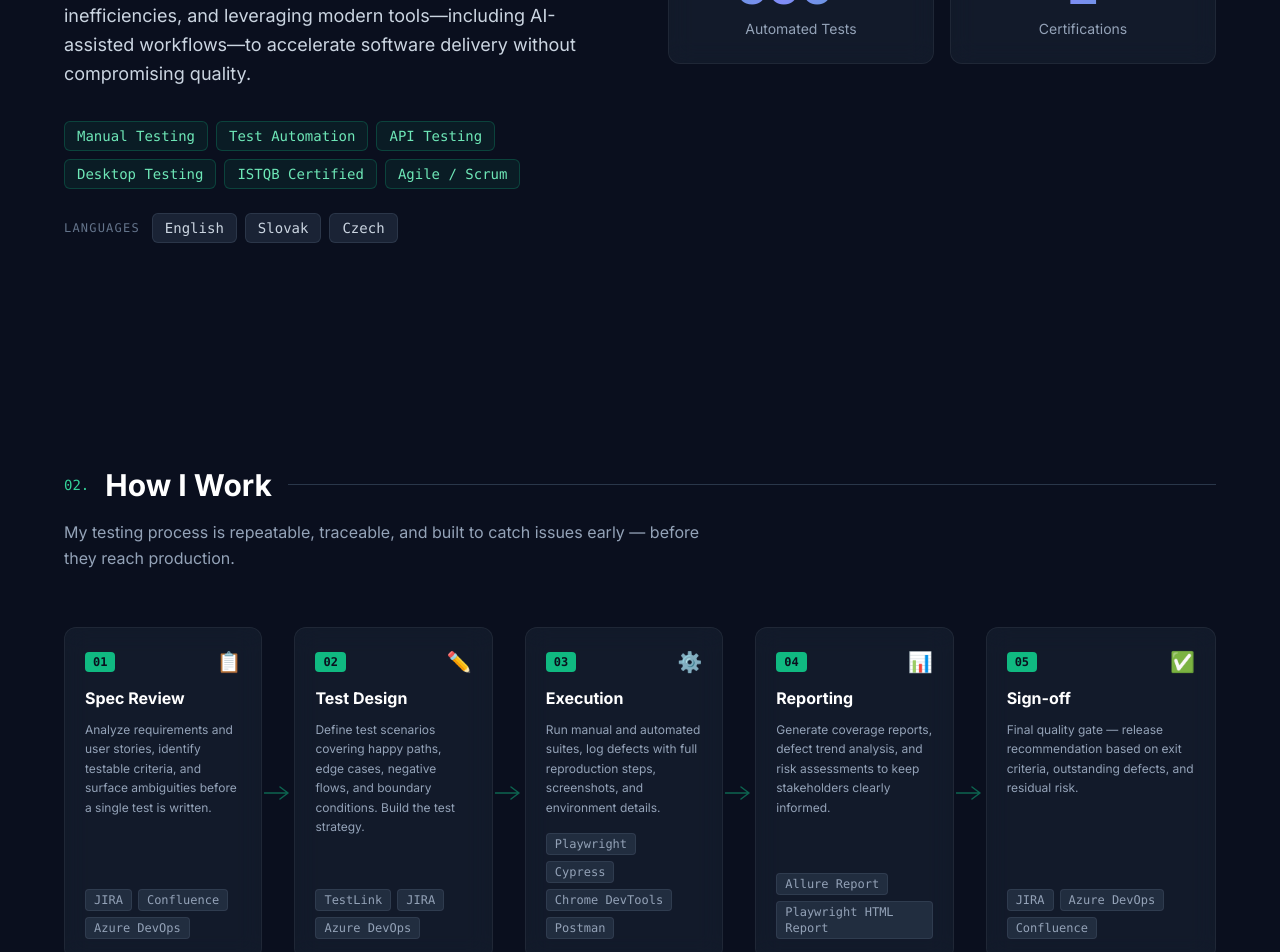
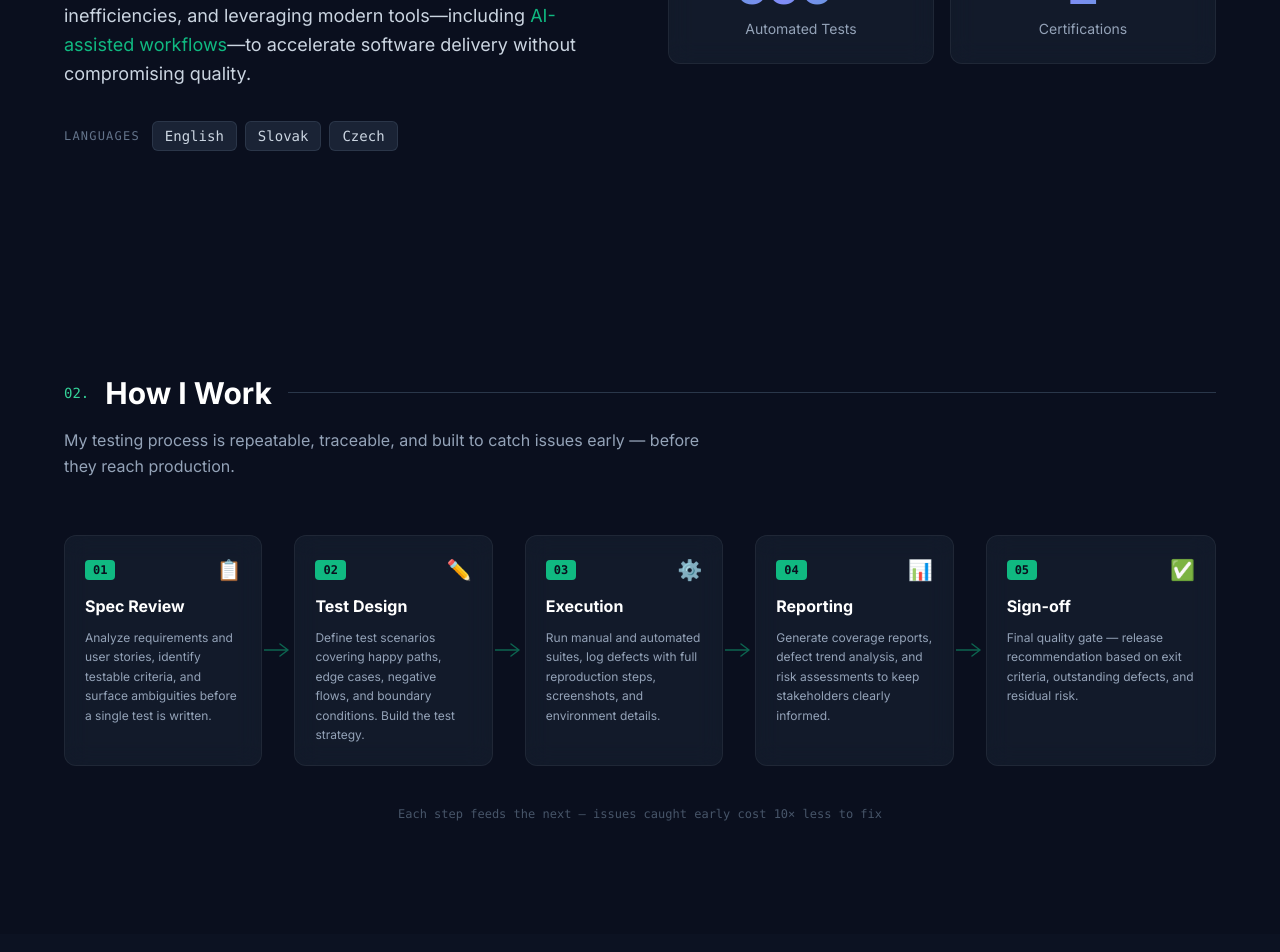
Before and after one commit to pavolhrabcak/qa-portfolio, a React (Vite) app: page / in a window 1280 px wide. Shown: the part 1200-2152 px from the top of the page. Built offline with nearby package versions, Linux system fonts and the light colour scheme.

Commit message:
minor improvements

```diff
--- a/src/components/About.jsx
+++ b/src/components/About.jsx
@@ -2,7 +2,24 @@ import { useRef } from 'react'
 import { personalInfo } from '../data'
 import { useInView } from '../hooks/useInView'
 
-const tags = ['Manual Testing', 'Test Automation', 'API Testing', 'Desktop Testing', 'ISTQB Certified', 'Agile / Scrum']
+const HIGHLIGHTS = [
+  'manual', 'automated testing', 'automation frameworks', 'automation',
+  'Playwright', 'end-to-end testing', 'AI-assisted workflows',
+]
+
+function HighlightedText({ text }) {
+  const pattern = new RegExp(`(${HIGHLIGHTS.map(w => w.replace(/[.*+?^${}()|[\]\\]/g, '\\$&')).join('|')})`, 'gi')
+  const parts = text.split(pattern)
+  return (
+    <>
+      {parts.map((part, i) =>
+        HIGHLIGHTS.some(h => h.toLowerCase() === part.toLowerCase())
+          ? <span key={i} style={{ color: '#10b981' }}>{part}</span>
+          : <span key={i}>{part}</span>
+      )}
+    </>
+  )
+}
 
 export default function About() {
   const ref = useRef(null)
@@ -17,17 +34,8 @@ export default function About() {
           {/* Text side */}
           <div>
             <p className="text-slate-300 text-lg leading-relaxed mb-8">
-              {personalInfo.summary}
+              <HighlightedText text={personalInfo.summary} />
             </p>
-            <div className="flex flex-wrap gap-2 mb-6">
-              {tags.map(t => (
-                <span key={t}
-                  className="px-3 py-1 rounded-md text-sm font-mono text-emerald-300"
-                  style={{ background: 'rgba(16,185,129,0.08)', border: '1px solid rgba(16,185,129,0.25)' }}>
-                  {t}
-                </span>
-              ))}
-            </div>
 
             <div className="flex items-center gap-3">
               <span className="text-xs font-mono uppercase tracking-widest text-slate-500">Languages</span>
--- a/src/components/HowIWork.jsx
+++ b/src/components/HowIWork.jsx
@@ -104,19 +104,6 @@ export default function HowIWork() {
 
                 {/* Description */}
                 <p className="text-slate-400 text-xs leading-relaxed flex-1">{step.description}</p>
-
-                {/* Tool tags */}
-                <div className="flex flex-wrap gap-1.5 pt-1">
-                  {step.tools.map(tool => (
-                    <span
-                      key={tool}
-                      className="text-xs font-mono px-2 py-0.5 rounded text-slate-400"
-                      style={{ background: 'rgba(51,65,85,0.5)', border: '1px solid rgba(71,85,105,0.4)' }}
-                    >
-                      {tool}
-                    </span>
-                  ))}
-                </div>
               </div>
 
               {/* Arrow connector (between steps, not after last) */}
--- a/src/components/PersonalProjects.jsx
+++ b/src/components/PersonalProjects.jsx
@@ -106,11 +106,8 @@ export default function PersonalProjects() {
     <section id="projects" className="py-28 px-6">
       <div ref={ref} className={`max-w-5xl mx-auto reveal ${visible ? 'visible' : ''}`}>
         <SectionHeader index="05" title="Personal Projects" />
-        <p className="text-slate-400 mt-4 mb-12 max-w-2xl text-base leading-relaxed">
-          Side projects built with AI-assisted development — combining the roles of product owner, developer, and QA.
-        </p>
 
-        <div className="grid md:grid-cols-2 gap-6">
+        <div className="grid md:grid-cols-2 gap-6 mt-12">
           {projects.map((project, i) => (
             <ProjectCard key={project.title} project={project} index={i} visible={visible} />
           ))}
--- a/src/data.js
+++ b/src/data.js
@@ -1,7 +1,7 @@
 export const personalInfo = {
   name: 'Pavol Hrabčák',
   title: 'QA Engineer',
-  subtitle: 'Web & Desktop Application Testing · Test Automation · Quality Advocate',
+  subtitle: 'QA Automation Engineer · Playwright · Test Strategy · AI-Assisted Workflows',
   email: 'pali.hrabcak@gmail.com',
   linkedin: 'linkedin.com/in/pavol-hrabcak-856388303',
   github: '',
@@ -51,9 +51,9 @@ export const skills = [
     emoji: '🌐',
     accent: { border: 'rgba(168,85,247,0.3)', glow: 'rgba(168,85,247,0.08)' },
     items: [
-      { name: 'REST API Testing',           level: 80 },
-      { name: 'Postman',                    level: 80 },
-      { name: 'JMeter',                     level: 62 },
+      { name: 'REST API Testing',           level: 70 },
+      { name: 'Postman',                    level: 70 },
+      { name: 'JMeter',                     level: 55 },
     ],
   },
   {
```
